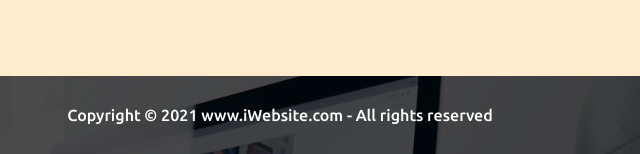
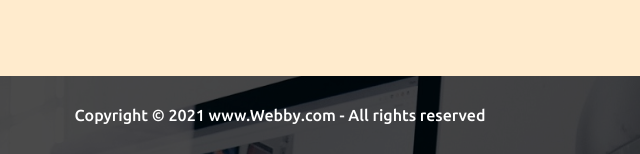
Before and after one commit to akmashatte/Weby, a plain HTML site: page index.html in a window 1280 px wide. Shown: the part 2114-2268 px from the top of the page, 360-1000 px from the left. Drawn offline with Linux system fonts and the light colour scheme.

Commit message:
Update index.html

```diff
--- a/index.html
+++ b/index.html
@@ -98,7 +98,7 @@
     </section>
     <footer class="background" id="about">
         <p class="text-footer">
-        Copyright &copy; 2021 www.iWebsite.com - All rights reserved
+        Copyright &copy; 2021 www.Webby.com - All rights reserved
         </p>
     </footer>
     <script src="resp.js"></script>
```
